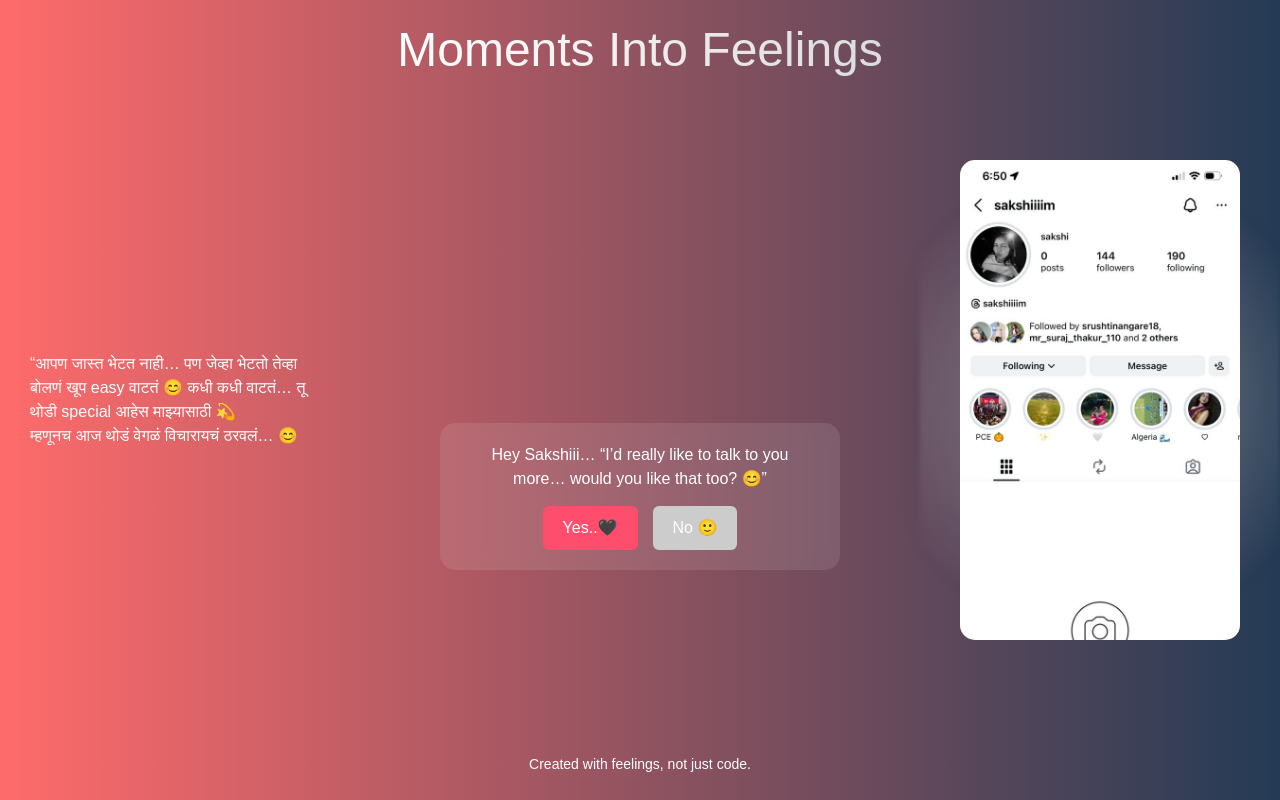
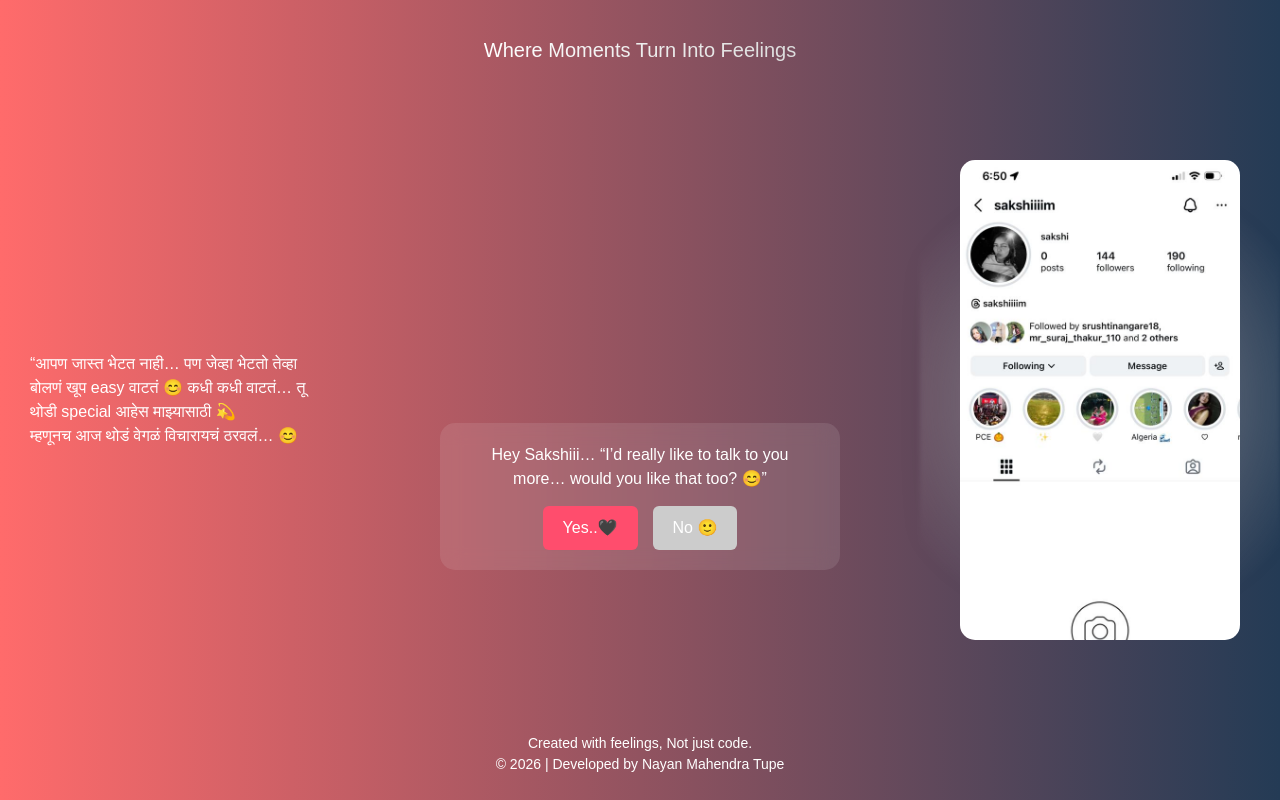
Before and after one commit to NayanTupe/Moments, a React (Vite) app: page / in a window 1280 px wide. Built offline with nearby package versions, Linux system fonts and the light colour scheme; no server answers.

Commit message:
Developer Info Add

```diff
--- a/src/App.css
+++ b/src/App.css
@@ -379,7 +379,7 @@ footer {
 /* 🔥 Logo left ला fix */
 .logo-img {
   position: absolute;
-  left: 20px;
+  left: 25px;
   height: 70px;
   object-fit: contain;
   border-radius: 10px;
@@ -388,7 +388,7 @@ footer {
 
 /* 💖 Text center perfect */
 .logo-title {
-  font-size: 48px;
+  font-size: 20px;
   background: linear-gradient(to right, #ffffff, #dcdcdc);
   -webkit-background-clip: text;
   -webkit-text-fill-color: transparent;
@@ -861,9 +861,16 @@ footer {
    ========================================= */
 
 @media (max-width: 768px) {
+
   /* Global Fixes */
-  body, html, .hero, .upgrade-page, .yes-container, .no-response-container {
-    overflow-y: auto !important; /* Allow scroll on mob if content overflows */
+  body,
+  html,
+  .hero,
+  .upgrade-page,
+  .yes-container,
+  .no-response-container {
+    overflow-y: auto !important;
+    /* Allow scroll on mob if content overflows */
     height: auto;
     min-height: 100vh;
   }
@@ -883,12 +890,14 @@ footer {
     height: auto;
     margin-bottom: 20px;
   }
+
   .logo-img {
     position: static;
     display: block;
     margin: 0 auto;
     height: 60px;
   }
+
   .logo-title {
     font-size: 32px;
     margin-top: 10px;
@@ -916,6 +925,7 @@ footer {
     transform: none;
     margin: 20px auto;
   }
+
   .right-image img {
     width: 220px;
     height: auto;
@@ -932,6 +942,7 @@ footer {
     margin: 30px auto;
     padding: 20px;
   }
+
   .question-container p {
     font-size: 16px;
   }
@@ -951,16 +962,20 @@ footer {
     padding: 40px 25px;
     width: 92%;
   }
+
   .upgrade-question {
     font-size: 18px;
   }
+
   .upgrade-top-emoji {
     font-size: 45px;
   }
+
   .upgrade-buttons {
     flex-direction: column;
     align-items: center;
   }
+
   .upgrade-btn {
     width: 100%;
     max-width: 280px;
@@ -971,9 +986,11 @@ footer {
     width: 90%;
     padding: 30px 20px;
   }
+
   .message-box h1 {
     font-size: 24px;
   }
+
   .bear {
     width: 150px;
   }
@@ -983,6 +1000,7 @@ footer {
     padding: 12px 10px;
     border-radius: 12px 0 0 12px;
   }
+
   .yes-side-arrow {
     font-size: 30px;
   }
@@ -992,9 +1010,11 @@ footer {
     padding: 40px 25px;
     width: 92%;
   }
+
   .no-response-title {
     font-size: 24px;
   }
+
   .no-response-text {
     font-size: 15px;
   }
--- a/src/App.jsx
+++ b/src/App.jsx
@@ -80,7 +80,8 @@ function Home() {
       <Question onYes={handleYes} onNo={handleNo} />
 
       <footer>
-        <p>Created with feelings, not just code.</p>
+        <p>Created with feelings, Not just code.</p>
+        <p>© 2026 | Developed by Nayan Mahendra Tupe</p>
       </footer>
     </div>
   );
--- a/src/Logo.jsx
+++ b/src/Logo.jsx
@@ -4,7 +4,7 @@ function Logo() {
   return (
     <div className="logo-container">
 
-      <h1 className="logo-title">Moments Into Feelings</h1>
+      <h4 className="logo-title">Where Moments Turn Into Feelings</h4>
     </div>
   );
 }
```
